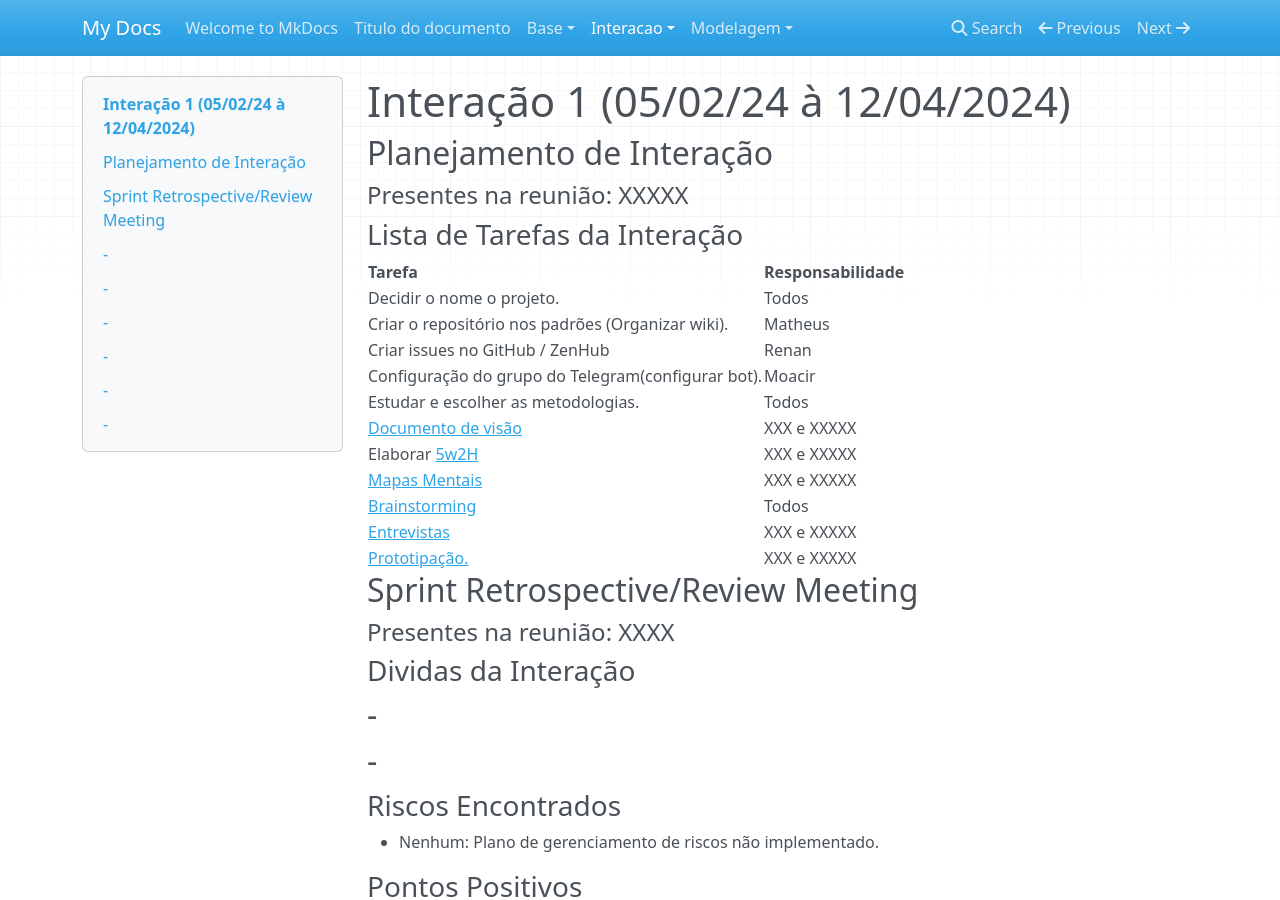
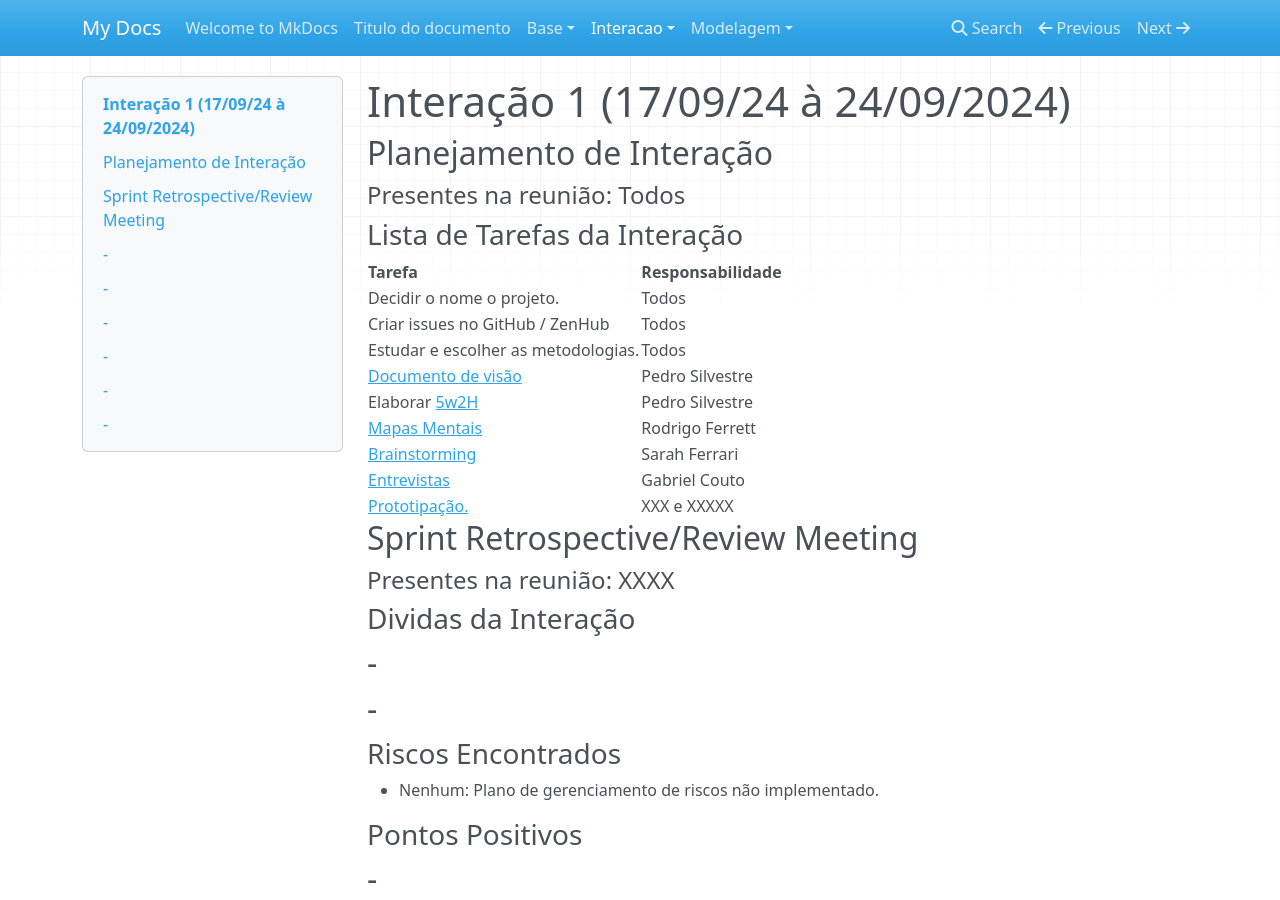
Before and after one commit to Projetos-de-Extensao/PFE_24.2_8001_II_RaveBreaking, an MkDocs documentation site: the page built from docs/interacao/interacao1.md, in a window 1280 px wide and 900 px high. Built offline with MkDocs 1.6.1, drawn with Linux system fonts in a browser that asks for light colours; nearby versions of some CDN libraries.

Commit message:
Update interacao1.md

```diff
--- a/docs/interacao/interacao1.md
+++ b/docs/interacao/interacao1.md
@@ -3,26 +3,24 @@ id: interação1
 title: Interação 1
 ---
 
-# Interação 1 (05/02/24 à 12/04/2024)
+# Interação 1 (17/09/24 à 24/09/2024)
 
 
 ## Planejamento de Interação
-#### Presentes na reunião: XXXXX
+#### Presentes na reunião: Todos
 
 ###  Lista de Tarefas da Interação
 
 |Tarefa|Responsabilidade|
 |---|----|
 | Decidir o nome o projeto.|Todos|
-| Criar o repositório nos padrões (Organizar wiki).| Matheus|
-| Criar issues no GitHub / ZenHub| Renan|
-| Configuração do grupo do Telegram(configurar bot).|Moacir|
+| Criar issues no GitHub / ZenHub| Todos|
 | Estudar e escolher as metodologias.| Todos|
-| [Documento de visão](https://github.com/xxx/xxx.md) |XXX e XXXXX|
-| Elaborar [5w2H](https://github.com/xxx/xxx.md) |XXX e XXXXX|
-| [Mapas Mentais](https://github.com/xxx/xxx.md) |XXX e XXXXX|
-| [Brainstorming](https://github.com/UnBArqDsw/2020.1_G7_TCM/blob/master/docs/base/Brainstorm.md) |Todos|
-|[Entrevistas](https://github.com/xxx/xxx.md) |XXX e XXXXX|
+| [Documento de visão](https://github.com/xxx/xxx.md) |Pedro Silvestre|
+| Elaborar [5w2H](https://github.com/xxx/xxx.md) |Pedro Silvestre|
+| [Mapas Mentais](https://github.com/xxx/xxx.md) |Rodrigo Ferrett|
+| [Brainstorming](https://github.com/UnBArqDsw/2020.1_G7_TCM/blob/master/docs/base/Brainstorm.md) |Sarah Ferrari|
+|[Entrevistas](https://github.com/xxx/xxx.md) |Gabriel Couto|
 |[Prototipação.](https://github.com/xxx/xxx.md) |XXX e XXXXX|
 
 ## Sprint Retrospective/Review Meeting
```
